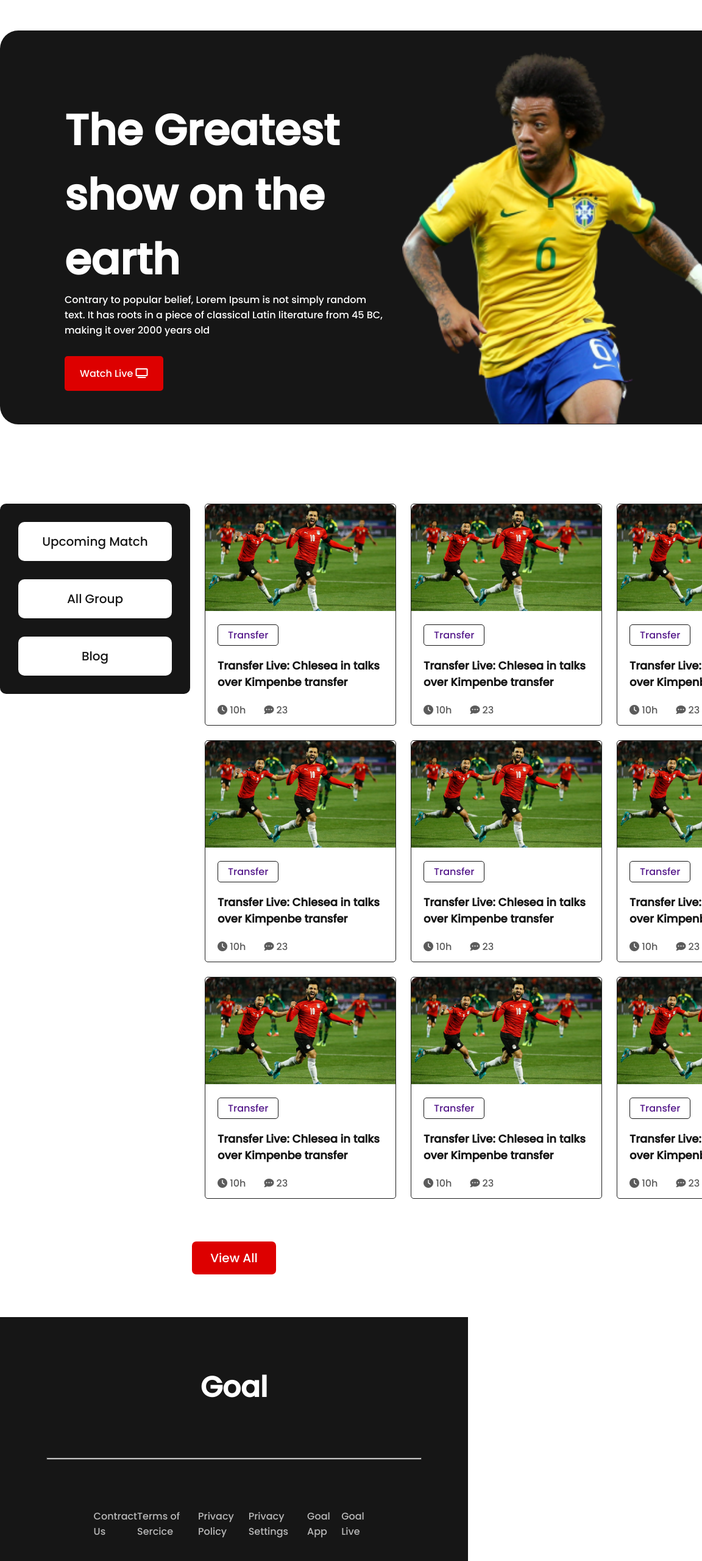
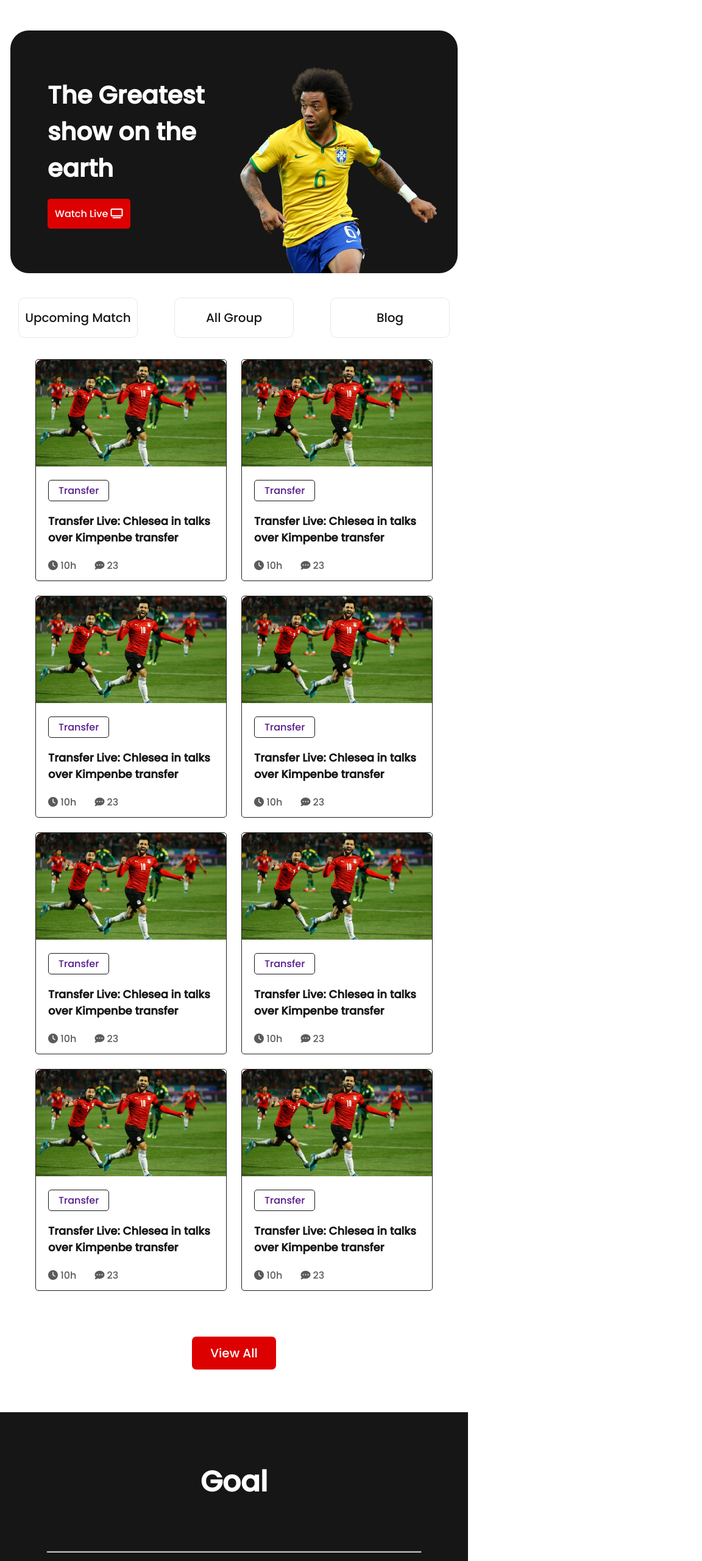
Before and after one commit to mr7aali/Assignment-2, a plain HTML site: page index.html in a window 768 px wide. Shown: the top 2560 px of the page at 61% size, 1152 px wide, since content can reach past the window. Drawn offline with Linux system fonts and the light colour scheme.

Commit message:
Tab done

```diff
--- a/index.html
+++ b/index.html
@@ -46,7 +46,7 @@
 
             <aside class="blogs">
 
-                   <div class="blog">
+                   <div class="blog extra">
                         <img src="assets/Blog Image.png" alt="">
                         <a href="">Transfer</a>
                         <h3>Transfer Live: Chlesea in talks over Kimpenbe transfer</h3>
@@ -259,10 +259,10 @@
              <div class="hr"><hr></div>
              <div class="details">
                  <p>Contract Us</p>
-                 <p>Terms of Sercice</p>
+                 <p>Terms <span>of Sercice</span></p>
                  <p>Privacy Policy </p>
-                 <p>Privacy Settings</p>
-                 <p>Goal App</p>
+                 <p >Privacy <span>Settings</span></p>
+                 <p class="align-grid">Goal App</p>
                  <p> Goal Live</p>
              </div>
        </footer>
--- a/media.css
+++ b/media.css
@@ -52,7 +52,7 @@
 main{
     width: 100%;
     flex-direction: column;
-    border: 1px solid red;
+
 }
 .navigation-box{
      margin: 24px auto 24px auto;
@@ -61,7 +61,7 @@ main{
 
 .navigation-box .menu{
 
- border: 1px solid red;
+ border: 1px solid #E8E8E8;
 
 
 }
@@ -87,3 +87,89 @@ footer .heading {
 }
 
 }
+
+
+/*================
+ tablet
+ ================ */
+
+ @media only screen and (min-width:689px) and (max-width:992px){
+    .Greatest-show{
+        height: 398px;
+        width:734px ;
+        margin-bottom: 10px;
+   }
+
+   .Greatest-show .blog{
+
+    height: 276px;
+    width: 316px;
+    margin-left: 61px;
+    margin-top: 76px;
+}
+.Greatest-show .image{
+    height: 340px;
+    width: 323px;
+
+}
+   .Greatest-show .blog h1{
+       font-size: 40px;
+}
+
+.Greatest-show .blog p{
+    font-size: 14px;
+}
+
+.Greatest-show .blog a{
+
+    padding: 12px;
+    margin-top: 20px;
+
+    color: #fff;
+}
+ /* main div for tab */
+ main{
+    width: 100%;
+    flex-direction: column;
+
+}
+.navigation-box  {
+    display: flex;
+    width: 100%;
+    height: auto;
+   background-color: #fff;
+
+}
+.navigation-box .menu{
+    border: 1px solid #E8E8E8
+    ;
+   }
+   .blogs{
+    grid-template-columns: repeat(2,1fr);
+    margin: 5px auto;
+}
+ .blogs .extra{
+    display: none;
+ }
+ .hidden-btn{
+    visibility: visible;
+ }
+ footer .details{
+    display: grid;
+    grid-template-columns: repeat(4,1fr);
+    grid-gap: 20px;
+
+ }
+ .details p{
+
+    font-size: 12px;
+ }
+ .details .align-grid{
+    grid-column: 2/3;
+ }
+ }
+ @media only screen and (min-width:689px) and (max-width:776px){
+    .details p span{
+        display: none;
+    }
+ }
--- a/style.css
+++ b/style.css
@@ -59,6 +59,9 @@ Greatest-show
    color: #fff;
    margin: 0px;
 }
+.Greatest-show .blog p{
+    display: none;
+}
 .Greatest-show .blog a{
     background-color: #DD0000;
     padding: 16px 25px;
@@ -67,8 +70,12 @@ Greatest-show
     color: #fff;
     border-radius: 5px;
     text-decoration: none;
+    transition: background-color 1.5s, color 1.5s;
 }
-
+.Greatest-show .blog a:hover{
+    background-color: #fff;
+    color: #DD0000;
+}
 /*============
  main section
 ============= */
@@ -76,16 +83,12 @@ main{
     width: 1321px;
     margin: 0 auto;
     display: flex;
-
 }
 .navigation-box{
     height: 312px;
     width: 312px;
     background-color: #161616;
     border-radius: 10px;
-
-
-
 }
 
 .navigation-box .menu{
@@ -178,7 +181,7 @@ view all
     display: flex;
     justify-content: center;
     margin: 70px;
-    /* visibility: hidden; */
+    visibility: hidden;
 
 }
 .hidden-btn a{
```
